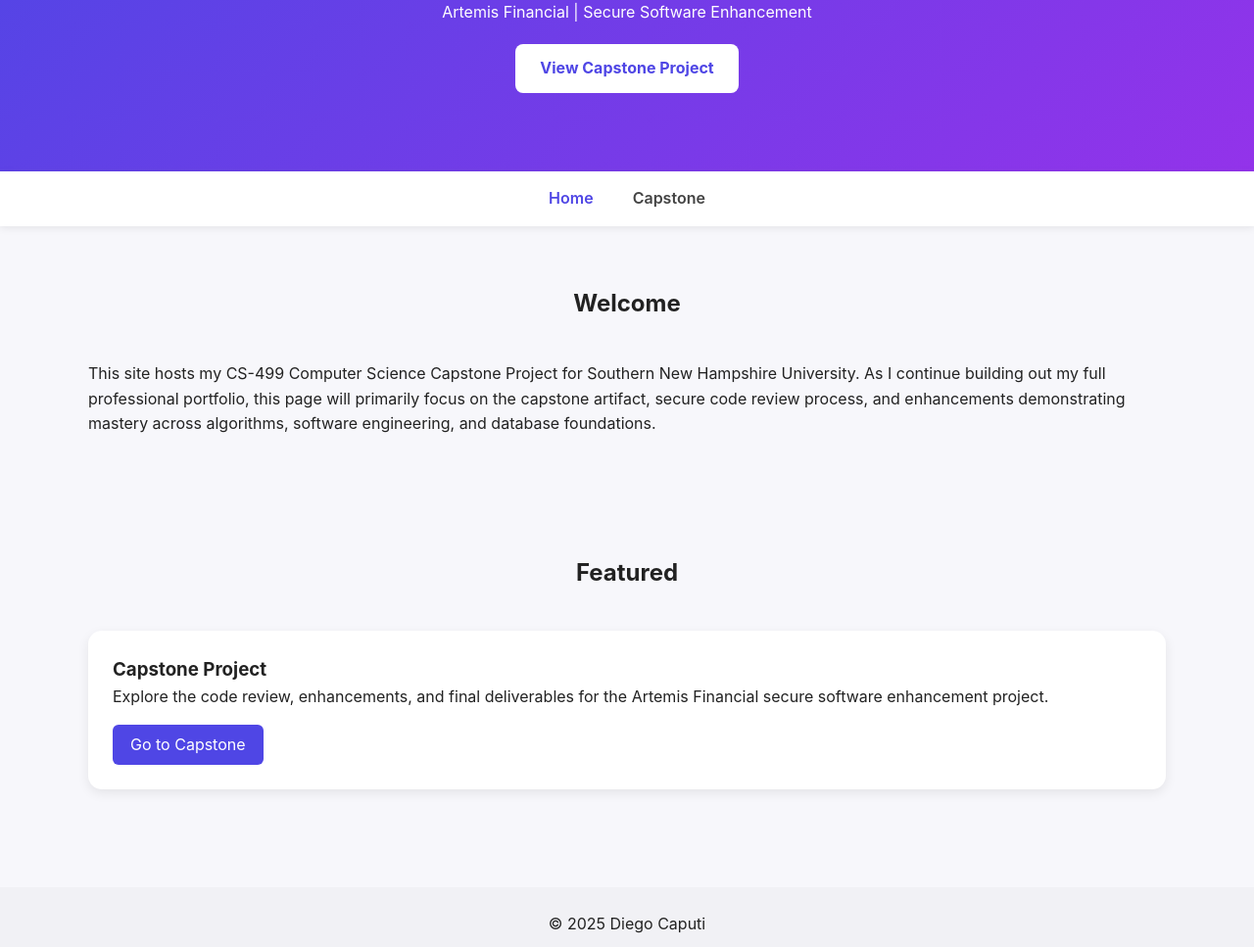
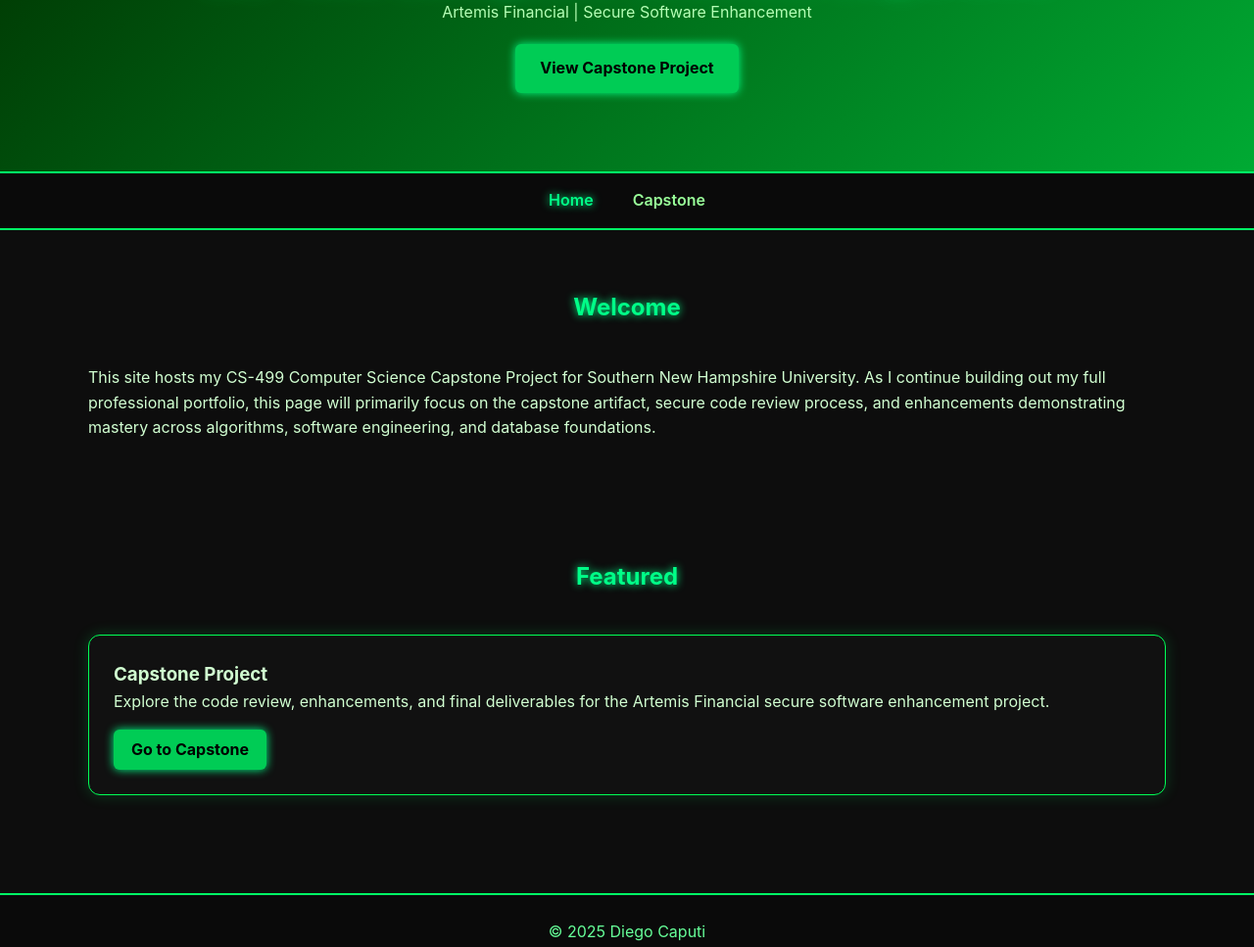
Before and after one commit to DCaputi001/dcaputi001.github.io, a plain HTML site: page index.html in a window 1280 px wide. Shown: the part 157-1124 px from the top of the page at 98% size. Drawn offline with Linux system fonts and the light colour scheme.

Commit message:
Revamp styles for dark theme and improved UI

```diff
--- a/styles.css
+++ b/styles.css
@@ -5,41 +5,51 @@
 }
 body {
     font-family: 'Inter', sans-serif;
-    background: #f7f7fb;
-    color: #222;
+    background: #0d0d0d;  /* deep black */
+    color: #d1ffd1;       /* soft matrix green */
     line-height: 1.6;
 }
 
 /* ---------- Hero Banner ---------- */
 .hero {
-    background: linear-gradient(135deg, #4f46e5, #9333ea);
-    color: white;
+    background: linear-gradient(135deg, #003300, #00aa33);
+    color: #b6ffb6;
     text-align: center;
     padding: 80px 20px;
+    border-bottom: 2px solid #00ff66;
+    box-shadow: 0 0 20px rgba(0,255,100,0.4);
 }
+
 .hero .glow {
     font-size: 3rem;
-    text-shadow: 0 0 12px rgba(255,255,255,0.6);
+    text-shadow:
+        0 0 10px #00ff88,
+        0 0 20px #00ff88,
+        0 0 30px #00ff88;
 }
+
 .btn {
     display: inline-block;
     margin-top: 20px;
     padding: 12px 25px;
-    background: white;
-    color: #4f46e5;
-    border-radius: 8px;
+    background: #00cc55;
+    color: black;
     font-weight: bold;
+    border-radius: 6px;
     text-decoration: none;
     transition: .3s;
+    box-shadow: 0 0 10px #00ff88;
 }
+
 .btn:hover {
-    opacity: 0.85;
+    background: #00ff88;
+    box-shadow: 0 0 18px #00ff88;
 }
 
 /* ---------- Navigation ---------- */
 .navbar {
-    background: #ffffff;
-    box-shadow: 0 2px 8px rgba(0,0,0,0.08);
+    background: #0a0a0a;
+    border-bottom: 2px solid #00ff66;
 }
 .navbar ul {
     list-style: none;
@@ -52,12 +62,14 @@
 }
 .navbar a {
     text-decoration: none;
-    color: #444;
+    color: #99ff99;
     font-weight: 600;
+    transition: .2s;
 }
 .navbar a:hover,
 .navbar .active {
-    color: #4f46e5;
+    color: #00ff88;
+    text-shadow: 0 0 8px #00ff88;
 }
 
 /* ---------- Section ---------- */
@@ -69,6 +81,8 @@
 .section h2 {
     text-align: center;
     margin-bottom: 40px;
+    color: #00ff88;
+    text-shadow: 0 0 8px #00ff88;
 }
 
 /* ---------- Card Grid ---------- */
@@ -77,33 +91,43 @@
     grid-template-columns: repeat(auto-fit, minmax(280px, 1fr));
     gap: 25px;
 }
+
 .card {
-    background: white;
+    background: #111;
     padding: 25px;
-    border-radius: 14px;
-    box-shadow: 0 4px 12px rgba(0,0,0,0.08);
+    border-radius: 12px;
+    border: 1px solid #00ff55;
+    box-shadow: 0 0 15px rgba(0,255,100,0.2);
+    transition: 0.25s;
 }
 .card:hover {
-    transform: translateY(-5px);
-    transition: 0.25s;
+    transform: translateY(-4px);
+    box-shadow: 0 0 20px rgba(0,255,120,0.45);
 }
+
 .btn-small {
+    margin-top: 15px;
     display: inline-block;
-    margin-top: 15px;
     padding: 8px 18px;
-    background: #4f46e5;
-    color: white;
+    background: #00cc55;
+    color: black;
     border-radius: 6px;
     text-decoration: none;
+    font-weight: bold;
+    transition: .2s;
+    box-shadow: 0 0 10px #00ff88;
 }
+
 .btn-small:hover {
-    opacity: 0.85;
+    background: #00ff88;
 }
 
 /* ---------- Footer ---------- */
 footer {
     text-align: center;
     padding: 25px;
-    background: #f1f1f5;
+    background: #0a0a0a;
+    border-top: 2px solid #00ff66;
     margin-top: 40px;
+    color: #66ff99;
 }
```
